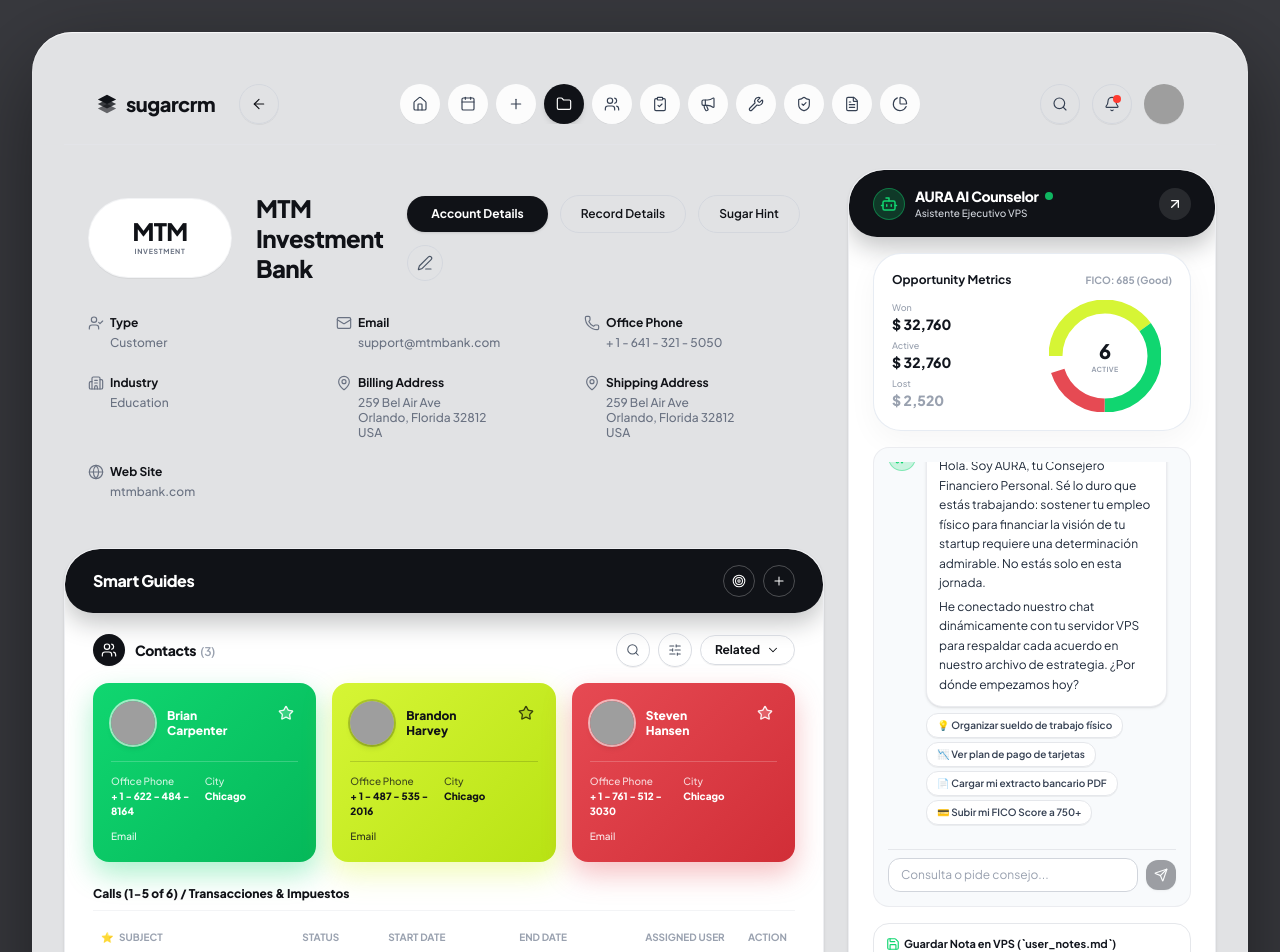
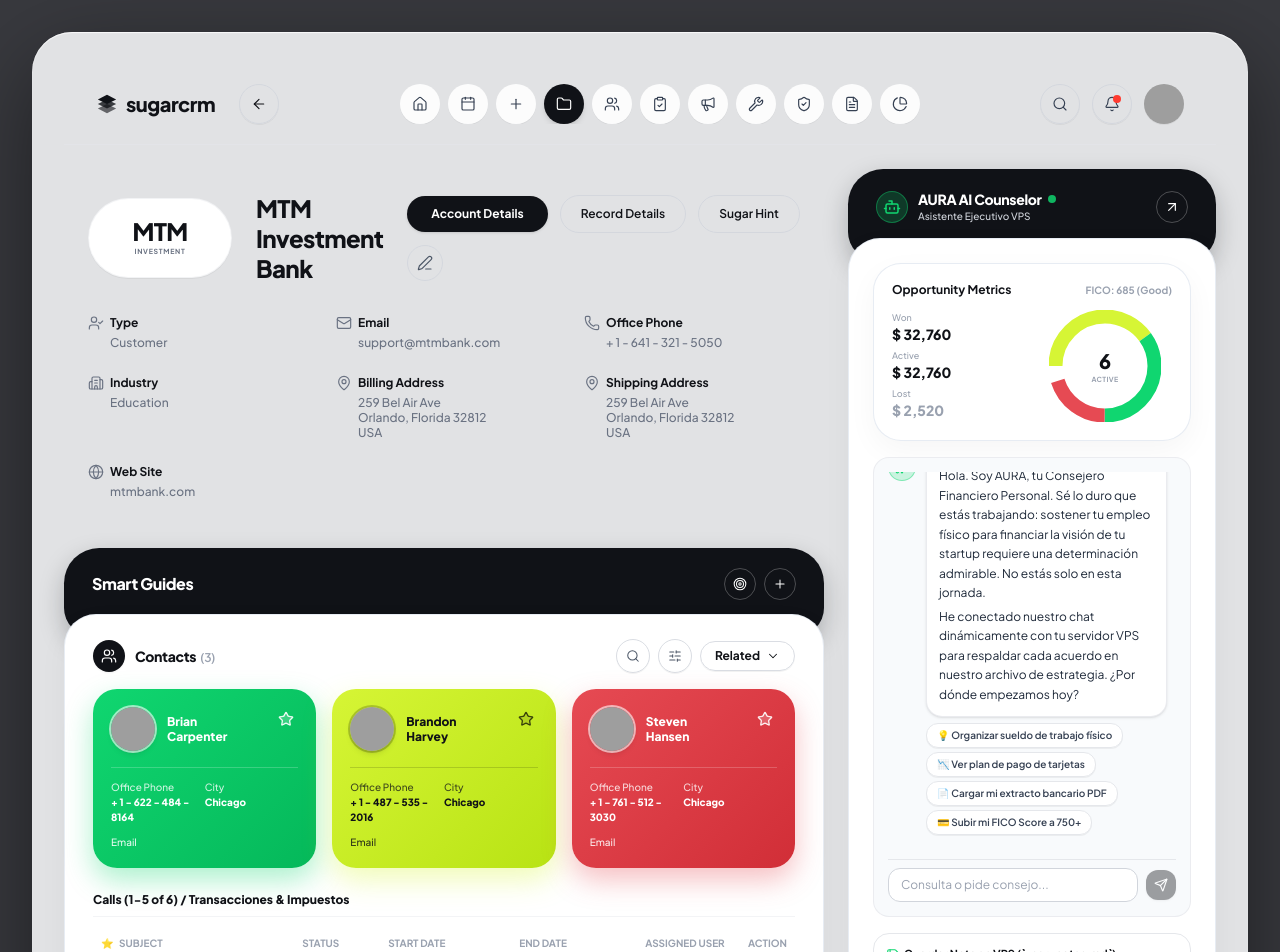
Before and after one commit to juanroys/aura-financial-os, a React (Vite) app: page / in a window 1280 px wide. Shown: the top 952 px of the page. Built offline with nearby package versions, Linux system fonts and the light colour scheme; grey boxes are pictures that could not be loaded; a web font is replaced by a local one.

Commit message:
Interlocking Geometry: Concave Negative Margins & Compenetradas Cards Architecture

```diff
--- a/src/components/dashboard/AccountsRecordDashboard.tsx
+++ b/src/components/dashboard/AccountsRecordDashboard.tsx
@@ -48,16 +48,16 @@
   };
 
   return (
-    <div className="rounded-[2.2rem] bg-white shadow-sm border border-gray-200/70 overflow-hidden space-y-4 flex flex-col h-full">
+    <div className="flex flex-col relative w-full h-full font-jakarta">
 
-      {/* Dark Header Cap (Matching Reference Image) */}
-      <div className="dark-header-cap px-6 py-4 flex items-center justify-between">
+      {/* Dark Header Cap (Interlocking Top) */}
+      <div className="interlock-dark-cap flex items-center justify-between">
         <div className="flex items-center gap-2.5">
           <div className="w-8 h-8 rounded-full bg-[#10d670]/20 border border-[#10d670]/40 flex items-center justify-center">
             <Bot className="w-4.5 h-4.5 text-[#10d670]" />
           </div>
           <div>
-            <h3 className="text-sm font-extrabold text-white tracking-tight flex items-center gap-1.5">
+            <h3 className="text-sm font-extrabold text-white tracking-tight flex items-center gap-1.5 font-jakarta">
               AURA AI Counselor
               <span className="w-2 h-2 rounded-full bg-[#10d670] animate-pulse" />
             </h3>
@@ -65,17 +65,18 @@
           </div>
         </div>
 
-        <button className="w-8 h-8 rounded-full bg-white/10 text-white flex items-center justify-center hover:bg-white/20 transition-all">
-          <ArrowUpRight className="w-4 h-4" />
+        <button className="w-8 h-8 rounded-full border border-white/25 bg-transparent text-white flex items-center justify-center hover:bg-white/15 transition-all shadow-2xs">
+          <ArrowUpRight className="w-4 h-4 stroke-[1.75]" />
         </button>
       </div>
 
-      <div className="px-6 pb-6 space-y-4 flex-1 flex flex-col">
+      {/* White Body (Interlocking Concave Entry into Dark Cap) */}
+      <div className="interlock-white-body pt-6 px-6 pb-6 space-y-4 flex-1 flex flex-col">
 
-        {/* Opportunity Metrics & 3-Tone Organic Donut Chart Widget (Matching Reference Image) */}
+        {/* Opportunity Metrics & 3-Tone Organic Donut Chart Widget */}
         <div className="sub-card-white p-4.5 space-y-3">
           <div className="flex items-center justify-between">
-            <h4 className="text-xs font-bold text-[#12161e]">Opportunity Metrics</h4>
+            <h4 className="text-xs font-bold text-[#101217]">Opportunity Metrics</h4>
             <span className="text-[10px] text-gray-400 font-bold">FICO: {ficoReport.score} ({ficoReport.tier})</span>
           </div>
 
@@ -83,11 +84,11 @@
             <div className="space-y-1.5 text-xs">
               <div>
                 <span className="text-[9px] text-gray-400 font-medium block">Won</span>
-                <span className="text-sm font-black text-[#12161e]">$ 32,760</span>
+                <span className="text-sm font-black text-[#101217]">$ 32,760</span>
               </div>
               <div>
                 <span className="text-[9px] text-gray-400 font-medium block">Active</span>
-                <span className="text-sm font-black text-[#12161e]">$ 32,760</span>
+                <span className="text-sm font-black text-[#101217]">$ 32,760</span>
               </div>
               <div>
                 <span className="text-[9px] text-gray-400 font-medium block">Lost</span>
@@ -103,7 +104,7 @@
                 <path strokeDasharray="20, 100" strokeDashoffset="-75" strokeWidth="4.5" stroke="#e64a53" fill="none" d="M18 2.0845 a 15.9155 15.9155 0 0 1 0 31.831 a 15.9155 15.9155 0 0 1 0 -31.831" />
               </svg>
               <div className="absolute inset-0 flex flex-col items-center justify-center">
-                <span className="text-xl font-black text-[#12161e]">6</span>
+                <span className="text-xl font-black text-[#101217]">6</span>
                 <span className="text-[7px] text-gray-400 font-bold uppercase tracking-wider">Active</span>
               </div>
             </div>
@@ -121,7 +122,7 @@
                 className={`flex items-start gap-2.5 ${msg.sender === 'user' ? 'flex-row-reverse' : ''}`}
               >
                 <div className={`w-7 h-7 rounded-full flex items-center justify-center shrink-0 text-xs font-bold ${
-                  msg.sender === 'user' ? 'bg-[#12161e] text-white' : 'bg-[#10d670]/20 text-[#10d670] border border-[#10d670]/40'
+                  msg.sender === 'user' ? 'bg-[#101217] text-white' : 'bg-[#10d670]/20 text-[#10d670] border border-[#10d670]/40'
                 }`}>
                   {msg.sender === 'user' ? <User className="w-3.5 h-3.5" /> : <Sparkles className="w-3.5 h-3.5" />}
                 </div>
@@ -129,7 +130,7 @@
                 <div className="max-w-[85%] space-y-1.5">
                   <div className={`p-3 rounded-2xl text-xs leading-relaxed ${
                     msg.sender === 'user'
-                      ? 'bg-[#12161e] text-white rounded-tr-none shadow-sm'
+                      ? 'bg-[#101217] text-white rounded-tr-none shadow-sm'
                       : 'bg-white text-gray-800 border border-gray-200/80 rounded-tl-none shadow-sm'
                   }`}>
                     {msg.text.split('\n').map((line, idx) => (
@@ -168,7 +169,7 @@
             <button
               type="submit"
               disabled={!input.trim()}
-              className="p-2 rounded-xl bg-[#12161e] text-white disabled:opacity-40 hover:scale-105 transition-all shadow"
+              className="p-2 rounded-xl bg-[#101217] text-white disabled:opacity-40 hover:scale-105 transition-all shadow"
             >
               <Send className="w-3.5 h-3.5" />
             </button>
@@ -178,7 +179,7 @@
         {/* Quick VPS Note Writing Widget */}
         <div className="p-3 rounded-2xl bg-white border border-gray-200 space-y-2">
           <div className="flex items-center justify-between text-[11px]">
-            <span className="font-bold text-[#12161e] flex items-center gap-1">
+            <span className="font-bold text-[#101217] flex items-center gap-1">
               <Save className="w-3.5 h-3.5 text-[#10d670]" /> Guardar Nota en VPS (`user_notes.md`)
             </span>
             {noteSaved && <span className="text-[#10d670] font-bold text-[10px]">✓ Guardado</span>}
@@ -195,7 +196,7 @@
             <button
               onClick={handleSaveVpsNote}
               disabled={!newNoteInput.trim() || isSavingNote}
-              className="px-3 py-1.5 rounded-lg bg-[#12161e] text-white text-[11px] font-bold disabled:opacity-40 hover:bg-black transition-all"
+              className="px-3 py-1.5 rounded-lg bg-[#101217] text-white text-[11px] font-bold disabled:opacity-40 hover:bg-black transition-all"
             >
               {isSavingNote ? '...' : 'Guardar'}
             </button>
--- a/src/components/dashboard/SmartGuidesCard.tsx
+++ b/src/components/dashboard/SmartGuidesCard.tsx
@@ -3,10 +3,10 @@
 
 export const SmartGuidesCard: React.FC = () => {
   return (
-    <div className="rounded-[2.2rem] bg-white shadow-sm border border-gray-200/70 overflow-hidden space-y-4 font-jakarta">
+    <div className="flex flex-col relative w-full font-jakarta">
 
-      {/* Dark Header Cap (Matching Reference Image Exact Geometry & Buttons) */}
-      <div className="dark-header-cap px-7 py-4 flex items-center justify-between shadow-md">
+      {/* Dark Header Cap (Interlocking Top) */}
+      <div className="interlock-dark-cap flex items-center justify-between">
         <h3 className="text-base font-extrabold text-white tracking-tight font-jakarta">Smart Guides</h3>
 
         <div className="flex items-center gap-2">
@@ -25,8 +25,11 @@
         </div>
       </div>
 
+      {/* White Card Body (Interlocking Concave Entry into Dark Cap) */}
+      <div className="interlock-white-body pt-6 space-y-4">
+
         {/* Sub-header Controls Row */}
-      <div className="px-7 flex items-center justify-between gap-4 pt-1">
+        <div className="px-7 flex items-center justify-between gap-4">
           <div className="flex items-center gap-2.5">
             <div className="w-8 h-8 rounded-full bg-[#101217] text-white flex items-center justify-center shadow-xs">
               <Users className="w-4 h-4 stroke-[1.75]" />
@@ -50,7 +53,7 @@
           </div>
         </div>
 
-      {/* Section 4: Vibrant Neo-Glow Cards Row (Matching Reference Image 100% Pixel-Perfect) */}
+        {/* Vibrant Neo-Glow Cards Row (Interlocking Silhouette) */}
         <div className="px-7 grid grid-cols-1 md:grid-cols-3 gap-4">
 
           {/* Card 1: Emerald Green (#10D670) */}
@@ -196,5 +199,7 @@
         </div>
 
       </div>
+
+    </div>
   );
 };
--- a/src/index.css
+++ b/src/index.css
@@ -55,32 +55,52 @@
     inset 0 1px 1px rgba(255, 255, 255, 0.8);
 }
 
-.dark-header-cap {
+/* Interlocking Dark Cap & White Body Geometry (Compenetradas) */
+.interlock-dark-cap {
   background-color: #101217;
   color: #ffffff;
   border-top-left-radius: 2.2rem;
   border-top-right-radius: 2.2rem;
   border-bottom-left-radius: 1.75rem;
   border-bottom-right-radius: 1.75rem;
+  padding: 1.25rem 1.75rem 2.25rem 1.75rem;
+  position: relative;
+  z-index: 1;
   box-shadow: 0 10px 25px rgba(16, 18, 23, 0.25);
+}
+
+.interlock-white-body {
+  background-color: #ffffff;
+  border-bottom-left-radius: 2.2rem;
+  border-bottom-right-radius: 2.2rem;
+  border-top-left-radius: 2rem;
+  border-top-right-radius: 2rem;
+  margin-top: -1.35rem; /* Interlocks seamlessly into the dark cap above */
+  position: relative;
+  z-index: 2;
+  box-shadow: 0 10px 30px rgba(0, 0, 0, 0.04);
+  border: 1px solid rgba(226, 232, 240, 0.8);
 }
 
 .neo-card-green {
   background: linear-gradient(135deg, #10d670 0%, #05b85a 100%);
   color: #ffffff;
   box-shadow: 0 12px 28px rgba(16, 214, 112, 0.35);
+  border-radius: 1.5rem;
 }
 
 .neo-card-lime {
   background: linear-gradient(135deg, #d6f535 0%, #b8e314 100%);
   color: #101217;
   box-shadow: 0 12px 28px rgba(214, 245, 53, 0.35);
+  border-radius: 1.5rem;
 }
 
 .neo-card-red {
   background: linear-gradient(135deg, #e64a53 0%, #d12e37 100%);
   color: #ffffff;
   box-shadow: 0 12px 28px rgba(230, 74, 83, 0.35);
+  border-radius: 1.5rem;
 }
 
 .sub-card-white {
```
Lines whose indentation alone changed are shown as unchanged.
